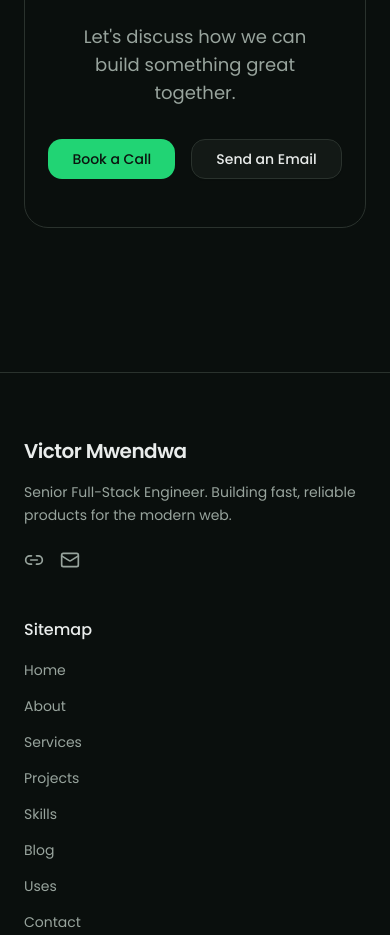
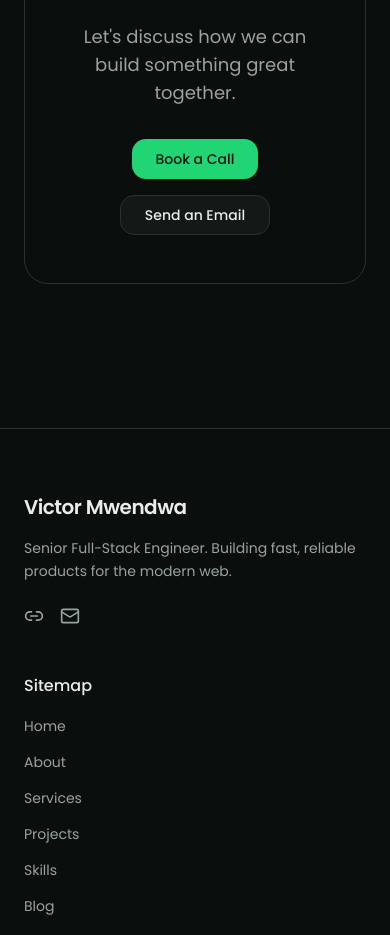
Before and after one commit to Abivic9-ops/Abivic9-Ops-Portfolio_Nextjs, a Next.js app: page /projects in a window 390 px wide. Shown: the part 2500-3435 px from the top of the page. Built offline with nearby package versions, Linux system fonts and the light colour scheme.

Commit message:
Edited projects archive page and featured projects overview component minimally

```diff
--- a/src/app/projects/page.tsx
+++ b/src/app/projects/page.tsx
@@ -165,7 +165,7 @@ export default function ProjectsArchive() {
             <p className="text-lg text-muted-foreground mb-8 max-w-lg mx-auto">
               Let&apos;s discuss how we can build something great together.
             </p>
-            <div className="flex items-center justify-center gap-4">
+            <div className="flex flex-col sm:flex-row items-center justify-center gap-4">
               <a
                 href={SITE.calendly}
                 target="_blank"
--- a/src/components/sections/projects-overview.tsx
+++ b/src/components/sections/projects-overview.tsx
@@ -69,7 +69,7 @@ export function ProjectsOverview() {
               {[...displayProjects, ...displayProjects].map((project, idx) => (
                 <div
                   key={`${project.slug}-${idx}`}
-                  className="shrink-0 w-[380px] md:w-[440px]"
+                  className="shrink-0 w-[300px] sm:w-[380px] md:w-[440px]"
                 >
                   <ProjectCard project={project} idx={idx % 9} />
                 </div>
```
